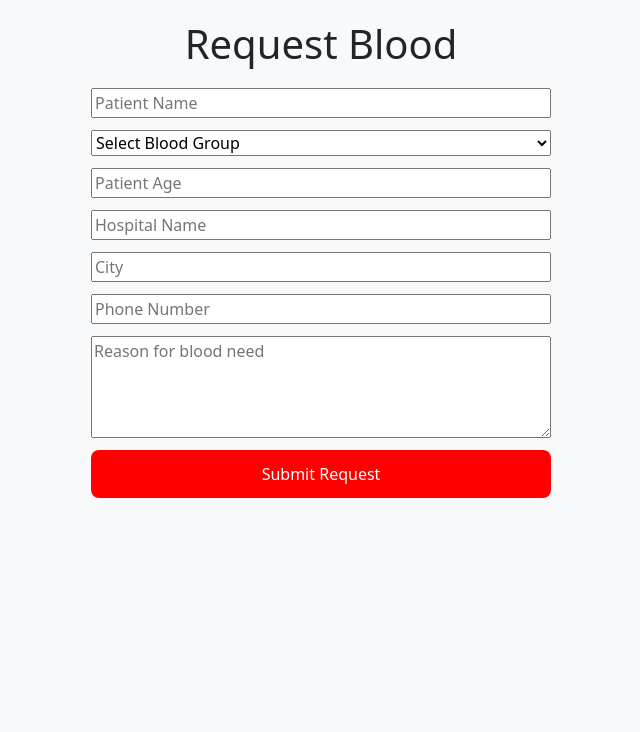
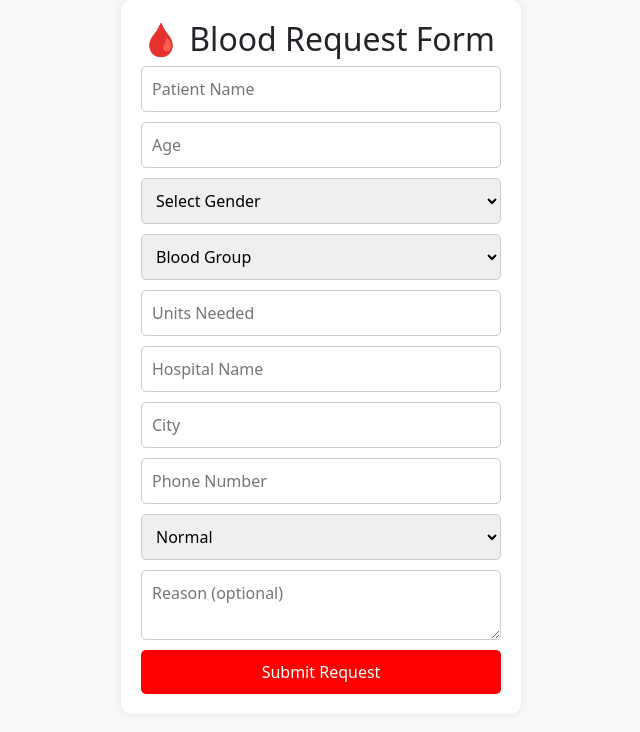
Before and after one commit to laraib348/online-blood-donation, a React app in the folder frontend/: page /request in a window 1280 px wide. Shown: the top 732 px of the page, without its empty margins (319-959 px from the left). Built offline with nearby package versions, Linux system fonts and the light colour scheme; the HTML template or start-up script is replaced by a standard one.

Commit message:
updated frontend

```diff
--- a/frontend/src/index.css
+++ b/frontend/src/index.css
@@ -85,3 +85,32 @@ body {
 .contact-btn:hover {
   background: red;
 }
+.form-container {
+  width: 400px;
+  margin: auto;
+  padding: 20px;
+  background: #fff;
+  box-shadow: 0 0 10px rgba(0,0,0,0.1);
+  border-radius: 10px;
+}
+
+form {
+  display: flex;
+  flex-direction: column;
+  gap: 10px;
+}
+
+input, select, textarea {
+  padding: 10px;
+  border: 1px solid #ccc;
+  border-radius: 5px;
+}
+
+button {
+  padding: 10px;
+  background: red;
+  color: white;
+  border: none;
+  cursor: pointer;
+  border-radius: 5px;
+}
--- a/frontend/src/pages/RequestBlood.jsx
+++ b/frontend/src/pages/RequestBlood.jsx
@@ -1,184 +1,106 @@
 import { useState } from "react";
 
-export default function RequestBlood() {
+export default function BloodRequestForm() {
   const [formData, setFormData] = useState({
-    patientName: "",
+    name: "",
+    age: "",
+    gender: "",
     bloodGroup: "",
-    age: "",
+    units: "",
     hospital: "",
     city: "",
     phone: "",
-    reason: "",
+    urgency: "Normal",
+    reason: ""
   });
 
-  const [submitted, setSubmitted] = useState(false);
-
-  // Handle Input Change
   const handleChange = (e) => {
-    setFormData({
-      ...formData,
-      [e.target.name]: e.target.value,
-    });
+    setFormData({ ...formData, [e.target.name]: e.target.value });
   };
 
-  // Submit Form
   const handleSubmit = async (e) => {
     e.preventDefault();
 
     try {
-      const response = await fetch(
-        "http://localhost:8000/api/request/add",
-        {
+      const res = await fetch("http://localhost:5000/api/request/add", {
         method: "POST",
         headers: {
-            "Content-Type": "application/json",
+          "Content-Type": "application/json"
         },
-          body: JSON.stringify(formData),
-        }
-      );
+        body: JSON.stringify(formData)
+      });
 
-      const data = await response.json();
+      const data = await res.json();
+      alert(data.message || "Request submitted successfully!");
 
-      if (data.success) {
-        setSubmitted(true);
-
+      // reset form
       setFormData({
-          patientName: "",
+        name: "",
+        age: "",
+        gender: "",
         bloodGroup: "",
-          age: "",
+        units: "",
         hospital: "",
         city: "",
         phone: "",
-          reason: "",
+        urgency: "Normal",
+        reason: ""
       });
-      } else {
-        alert(data.message);
-      }
     } catch (error) {
       console.log(error);
-      alert("Something went wrong");
+      alert("Error submitting request");
     }
   };
 
   return (
-    <div
-      style={{
-        padding: "20px",
-        maxWidth: "500px",
-        margin: "auto",
-      }}
-    >
-      <h1 style={{ textAlign: "center" }}>Request Blood</h1>
+    <div className="form-container">
+      <h2>🩸 Blood Request Form</h2>
 
-      {submitted && (
-        <div
-          style={{
-            background: "#d4ffd4",
-            padding: "10px",
-            borderRadius: "8px",
-            marginBottom: "20px",
-            textAlign: "center",
-            color: "green",
-          }}
-        >
-          Blood request submitted successfully!
-        </div>
-      )}
+      <form onSubmit={handleSubmit}>
+        <input name="name" placeholder="Patient Name" onChange={handleChange} value={formData.name} required />
 
-      <form
-        onSubmit={handleSubmit}
-        style={{
-          display: "flex",
-          flexDirection: "column",
-          gap: "12px",
-          marginTop: "20px",
-        }}
-      >
-        <input
-          type="text"
-          name="patientName"
-          placeholder="Patient Name"
-          value={formData.patientName}
-          onChange={handleChange}
-          required
-        />
+        <input name="age" placeholder="Age" type="number" onChange={handleChange} value={formData.age} required />
 
-        <select
-          name="bloodGroup"
-          value={formData.bloodGroup}
-          onChange={handleChange}
-          required
-        >
-          <option value="">Select Blood Group</option>
-          <option value="A+">A+</option>
-          <option value="A-">A-</option>
-          <option value="B+">B+</option>
-          <option value="B-">B-</option>
-          <option value="O+">O+</option>
-          <option value="O-">O-</option>
-          <option value="AB+">AB+</option>
-          <option value="AB-">AB-</option>
+        <select name="gender" onChange={handleChange} value={formData.gender} required>
+          <option value="">Select Gender</option>
+          <option>Male</option>
+          <option>Female</option>
         </select>
 
-        <input
-          type="number"
-          name="age"
-          placeholder="Patient Age"
-          value={formData.age}
-          onChange={handleChange}
-          required
-        />
+        <select name="bloodGroup" onChange={handleChange} value={formData.bloodGroup} required>
+          <option value="">Blood Group</option>
+          <option>A+</option>
+          <option>A-</option>
+          <option>B+</option>
+          <option>B-</option>
+          <option>O+</option>
+          <option>O-</option>
+          <option>AB+</option>
+          <option>AB-</option>
+        </select>
 
-        <input
-          type="text"
-          name="hospital"
-          placeholder="Hospital Name"
-          value={formData.hospital}
-          onChange={handleChange}
-          required
-        />
+        <input name="units" placeholder="Units Needed" type="number" onChange={handleChange} value={formData.units} required />
 
-        <input
-          type="text"
-          name="city"
-          placeholder="City"
-          value={formData.city}
-          onChange={handleChange}
-          required
-        />
+        <input name="hospital" placeholder="Hospital Name" onChange={handleChange} value={formData.hospital} />
 
-        <input
-          type="text"
-          name="phone"
-          placeholder="Phone Number"
-          value={formData.phone}
-          onChange={handleChange}
-          required
-        />
+        <input name="city" placeholder="City" onChange={handleChange} value={formData.city} required />
+
+        <input name="phone" placeholder="Phone Number" onChange={handleChange} value={formData.phone} required />
+
+        <select name="urgency" onChange={handleChange} value={formData.urgency}>
+          <option>Normal</option>
+          <option>Urgent</option>
+          <option>Emergency</option>
+        </select>
 
         <textarea
           name="reason"
-          placeholder="Reason for blood need"
-          rows="4"
+          placeholder="Reason (optional)"
+          onChange={handleChange}
           value={formData.reason}
-          onChange={handleChange}
-          required
-        ></textarea>
+        />
 
-        <button
-          type="submit"
-          style={{
-            background: "red",
-            color: "white",
-            padding: "12px",
-            fontSize: "16px",
-            border: "none",
-            borderRadius: "8px",
-            cursor: "pointer",
-          }}
-        >
-          Submit Request
-        </button>
+        <button type="submit">Submit Request</button>
       </form>
     </div>
   );
```
Lines whose indentation alone changed are shown as unchanged.
